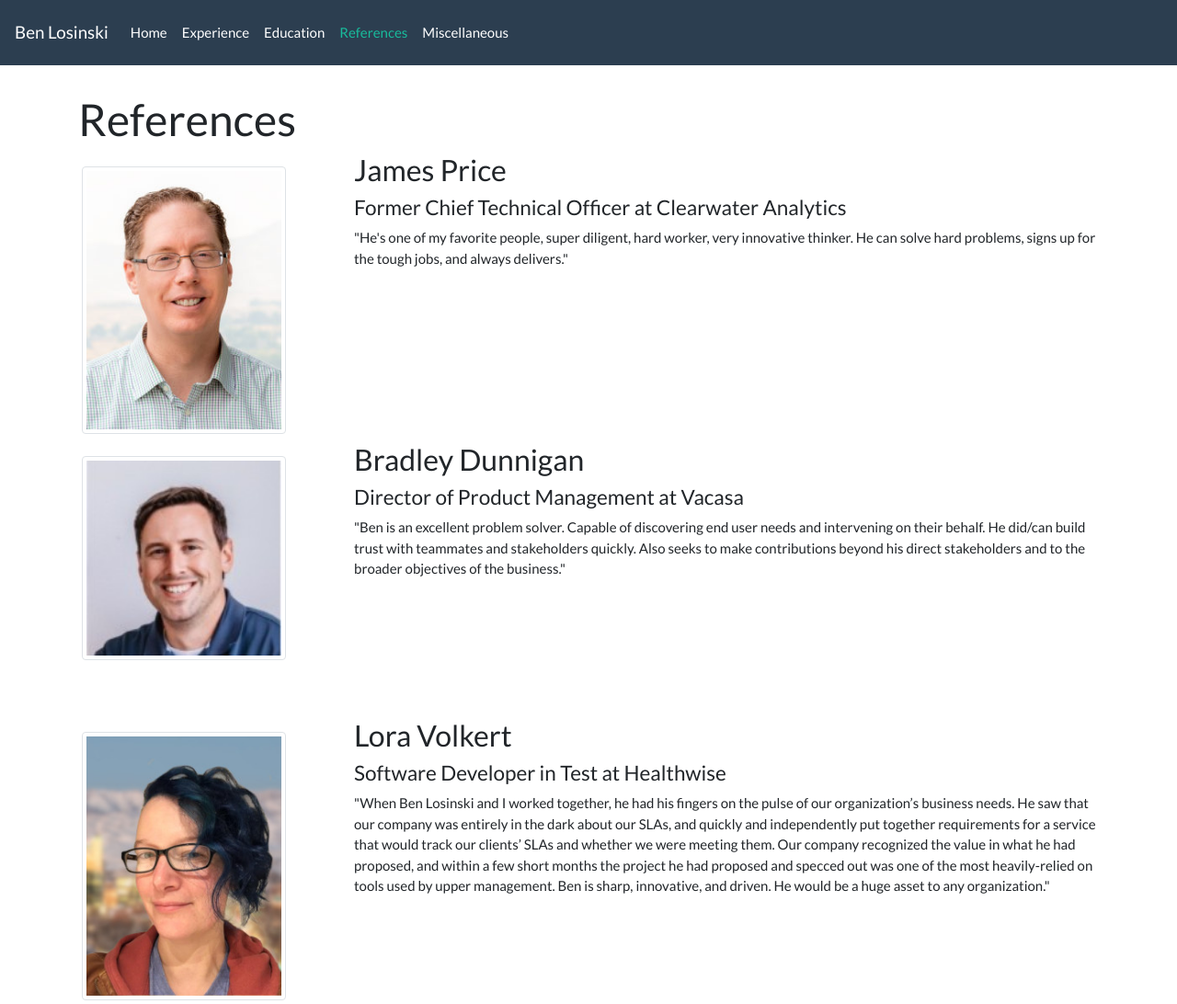
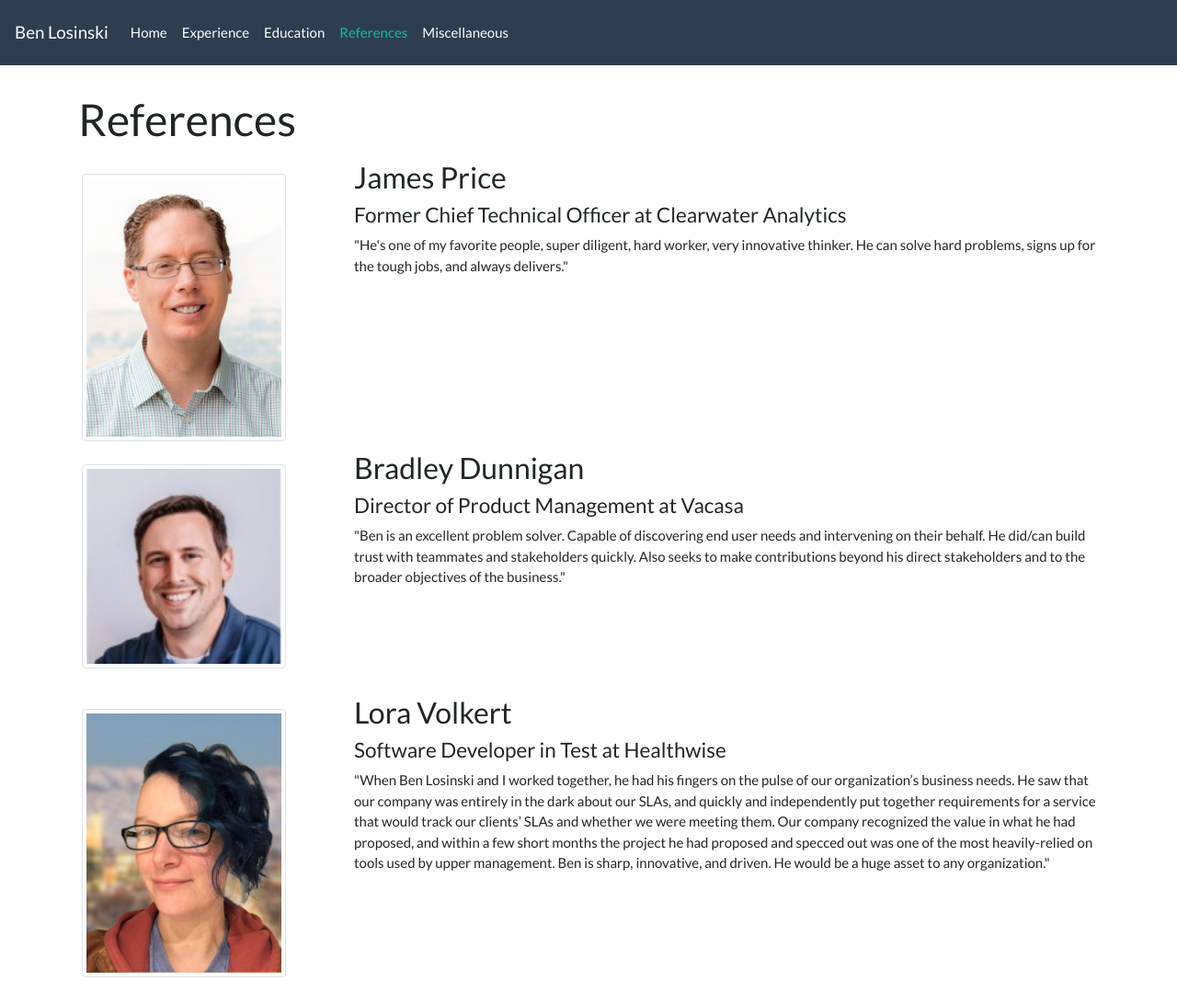
Before and after one commit to benlosinski/benlosinski.github.io, a Jekyll site: the page built from References.html, in a window 1280 px wide. Shown: the whole page at 92% size. Built offline with Jekyll 4.4.1, drawn with Linux system fonts in a browser that asks for light colours; after the commit the page ends 1067 px from its top, so only the background shows below that.

Commit message:
Update References.html

```diff
--- a/References.html
+++ b/References.html
@@ -10,6 +10,7 @@
 <div style="min-height: 300px">
   <img class="img-thumbnail image-left" style="width:20%"  src="{{ '/assets/James.jpg' | prepend: site.baseurl }}"/>
   <div class="comment-right">
+    <p>
     <h3>James Price</h3>
     <h4>Former Chief Technical Officer at Clearwater Analytics</h4>
     <p>
@@ -18,9 +19,10 @@
     </div>
    </div>
  </div>
-<div style="min-height: 300px">
+<div style="min-height: 250px">
   <img class="img-thumbnail image-left" style="width:20%"  src="{{ '/assets/brad.jpeg' | prepend: site.baseurl }}"/>
   <div class="comment-right">
+    <p>
     <h3>Bradley Dunnigan</h3>
     <h4>Director of Product Management at Vacasa</h4>
     <p>
@@ -31,6 +33,7 @@
 <div style="min-height: 300px">
   <img class="img-thumbnail image-left" style="width:20%"  src="{{ '/assets/Lora.jpg' | prepend: site.baseurl }}"/>
   <div class="comment-right">
+    <p>
     <h3>Lora Volkert</h3>
     <h4>Software Developer in Test at Healthwise</h4>
     <p>
```
